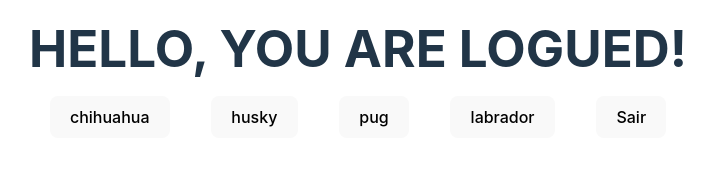
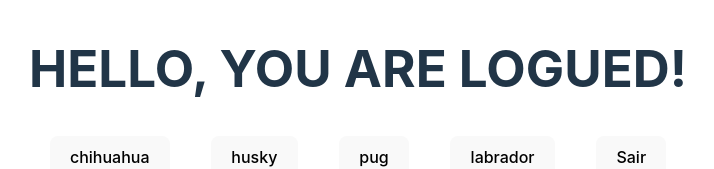
Before and after one commit to Aristiklever-R-Sousa/Dog-Breed-Project, a React (Vite) app: page /dogList/1 in a window 1280 px wide. Shown: the top 169 px of the page, without its empty margins (282-996 px from the left). Built offline with nearby package versions, Linux system fonts and the light colour scheme; no server answers.

Commit message:
:sparkles: feat: Additing the images in the cards.

```diff
--- a/src/components/Card/Card.tsx
+++ b/src/components/Card/Card.tsx
@@ -1,4 +1,6 @@
 import React from "react";
+
+import "./style.scss";
 
 type CardType = {
   urlImage: string;
@@ -7,7 +9,8 @@ type CardType = {
 const Card: React.FC<CardType> = ({ urlImage }) => (
   <div className="card-box">
     Im a card!
-    <br /> Image in: {urlImage}
+    <br />
+    <img src={urlImage} alt="Dog" />
   </div>
 );
 
--- a/src/components/Card/style.scss
+++ b/src/components/Card/style.scss
@@ -1,7 +1,14 @@
 .card-box {
   width: 200px;
   height: 300px;
+  margin-bottom: 10px;
 
   padding: 10px;
   background-color: aliceblue;
+
+  color: black;
+
+  img {
+    width: 90%;
+  }
 }
--- a/src/pages/Home/Home.tsx
+++ b/src/pages/Home/Home.tsx
@@ -1,19 +1,22 @@
 import React, { useEffect, useState } from "react";
 import { useNavigate } from "react-router-dom";
 import Client from "../../common/api";
+import Card from "../../components/Card/Card";
 
 import "./style.scss";
 
 type ResponseType = {
   breed: String;
-  list: String[];
+  list?: string[];
 };
 
 const Home: React.FC = () => {
   const token = localStorage.getItem("dog_breed_token") || "";
   const navigate = useNavigate();
 
-  const [breed, setBreed] = useState("");
+  const [dataBreed, setDataBreed] = useState<ResponseType>({
+    breed: "",
+  });
   const optionsBreed = ["chihuahua", "husky", "pug", "labrador"];
 
   const checkLogin = () => {
@@ -26,19 +29,20 @@ const Home: React.FC = () => {
   };
 
   const handleBreed = () => {
-    Client.get(`/list`, {
+    Client.get("/list", {
       headers: {
         Authorization: token,
       },
       params: {
-        breed,
+        breed: dataBreed.breed,
       },
     }).then((res: { data: ResponseType }) => {
-      console.log(res.data.breed, res.data.list);
+      setDataBreed({ ...dataBreed, list: res.data.list });
+      // console.log(dataBreed);
     });
   };
 
-  useEffect(handleBreed, [breed]);
+  useEffect(handleBreed, [dataBreed.breed]);
 
   checkLogin();
 
@@ -55,7 +59,7 @@ const Home: React.FC = () => {
             key={key}
             type="button"
             value={option}
-            onClick={(e) => setBreed(e.currentTarget.value)}
+            onClick={(e) => setDataBreed({ breed: e.currentTarget.value })}
           >
             {option}
           </button>
@@ -64,6 +68,11 @@ const Home: React.FC = () => {
           Sair
         </button>
       </div>
+      <div className="container-cards">
+        {dataBreed.list?.map((img, key) => (
+          <Card key={key} urlImage={img} />
+        ))}
+      </div>
     </div>
   );
 };
--- a/src/pages/Home/style.scss
+++ b/src/pages/Home/style.scss
@@ -1,11 +1,14 @@
-.container-home div {
+.container-home > div {
+  margin: 40px 0;
+
   display: flex;
 
   text-align: center;
   justify-content: space-around;
   align-items: center;
+  flex-wrap: wrap;
 
   h1 {
-    margin: 20px auto;
+    margin: 0 auto;
   }
 }
```
